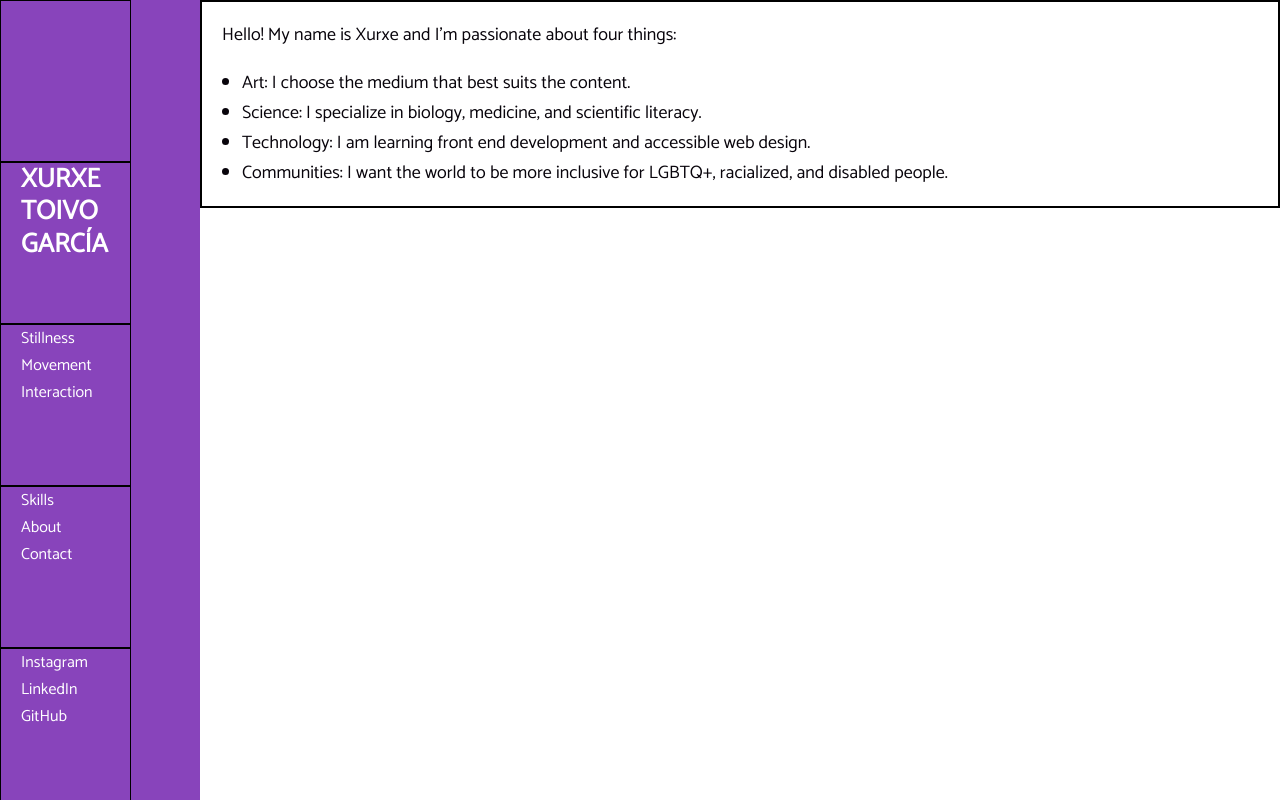
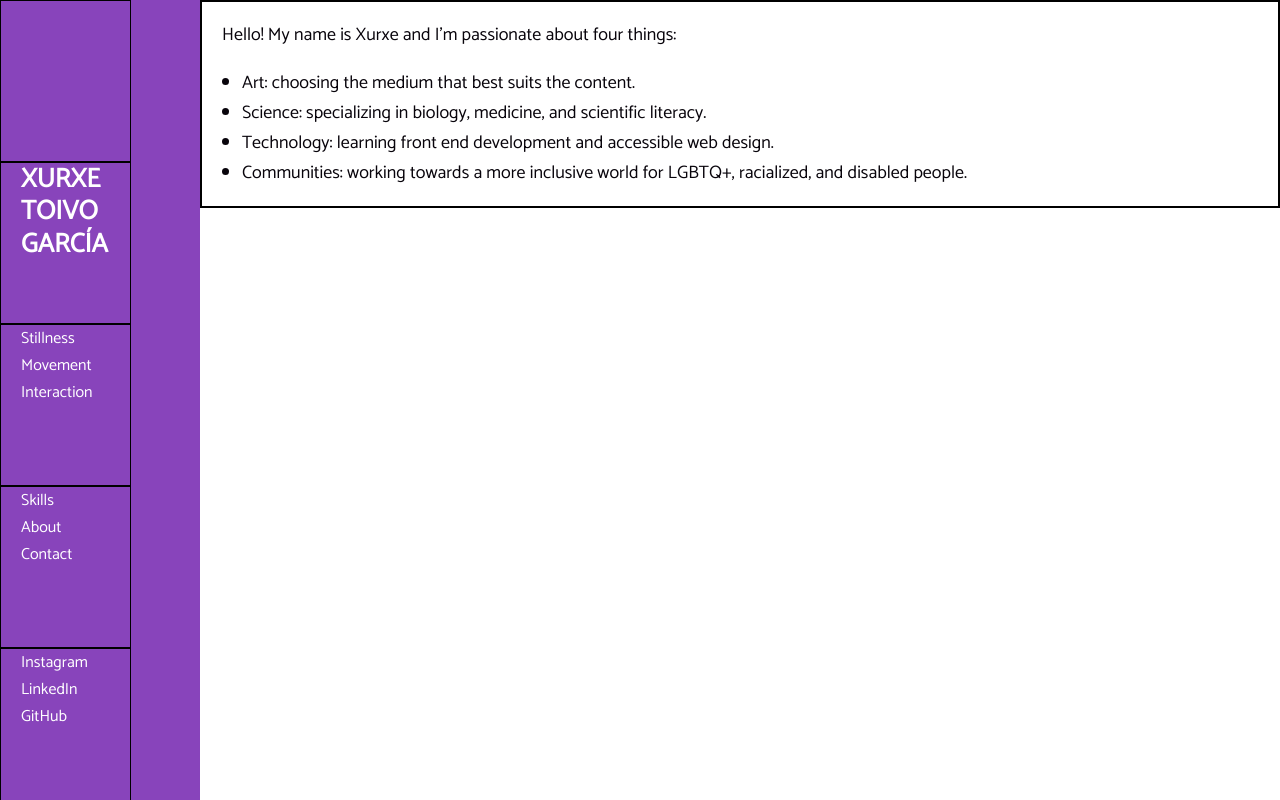
Before and after one commit to xurxe/Integrify-01-portfolio, a plain HTML site: page index.html in a window 1280 px wide. Drawn offline with Linux system fonts and the light colour scheme.

Commit message:
Updated home content

```diff
--- a/index.html
+++ b/index.html
@@ -46,10 +46,10 @@
         Hello! My name is Xurxe and I'm passionate about four things:
       </p>
       <ul>
-        <li>Art: I choose the medium that best suits the content.</li>
-        <li>Science: I specialize in biology, medicine, and scientific literacy.</li>
-        <li>Technology: I am learning front end development and accessible web design.</li>
-        <li>Communities: I want the world to be more inclusive for LGBTQ+, racialized, and disabled people.</li>
+        <li>Art: choosing the medium that best suits the content.</li>
+        <li>Science: specializing in biology, medicine, and scientific literacy.</li>
+        <li>Technology: learning front end development and accessible web design.</li>
+        <li>Communities: working towards a more inclusive world for LGBTQ+, racialized, and disabled people.</li>
       </ul>
     </main>
     <footer></footer>
```
